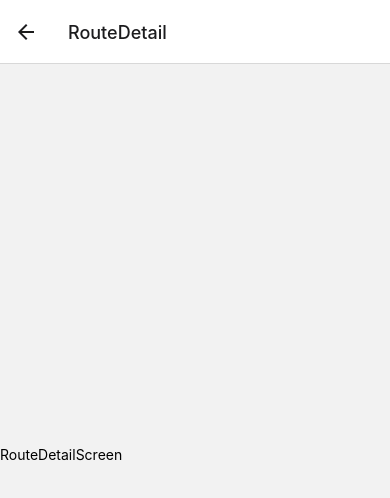
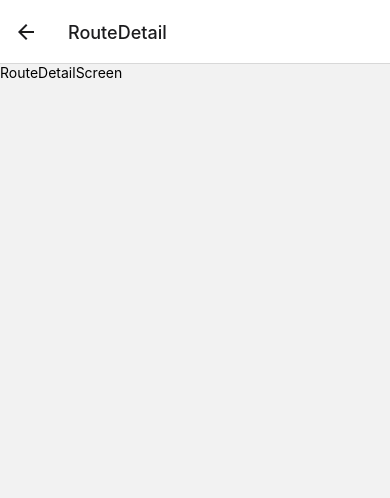
Before and after one commit to ZoeFoo/MoblieApp, a React Native app in the folder AwesomeProject/: screen /RouteDetail in a window 390 px wide. Shown: the top 498 px of the page. Built offline with nearby package versions, Linux system fonts and the light colour scheme; what native-base would draw is missing.

Commit message:
finished add refreshControl

```diff
--- a/AwesomeProject/screens/BusStopScreen.jsx
+++ b/AwesomeProject/screens/BusStopScreen.jsx
@@ -1,16 +1,29 @@
 import React from "react";
-import { StyleSheet, View, Text, ScrollView } from 'react-native';
+import { StyleSheet, View, ScrollView, RefreshControl } from 'react-native';
+import { SafeAreaView } from "react-native-safe-area-context";
 
 import BusToStopETAItem from '../components/bus/BusToStopETAItem';
 
 export default function BusStopScreen({ navigation, route }) {
     //console.log({ route })
+    const [refreshing, setRefreshing] = React.useState(false);
     const stopName = (route.params ?? {})['stopName'];
     const busStop = (route.params ?? {})['busStop'];
     navigation.setOptions({ title: `${stopName}` });
 
+    const onRefresh = React.useCallback(() => {
+        setRefreshing(true);
+        setTimeout(() => {
+            setRefreshing(false);
+        }, 1000);
+    }, []);
+
+
     return (
-        <ScrollView style={styles.container}>
+        <SafeAreaView style={styles.container}>
+            <ScrollView refreshControl={
+                <RefreshControl refreshing={refreshing} onRefresh={onRefresh} />
+            }>
                 <View style={styles.itemContainer}>
                     <BusToStopETAItem
                         navigation={navigation}
@@ -19,6 +32,7 @@ export default function BusStopScreen({ navigation, route }) {
                     />
                 </View>
             </ScrollView>
+        </SafeAreaView>
     );
 };
 
--- a/AwesomeProject/screens/RouteDetailScreen.jsx
+++ b/AwesomeProject/screens/RouteDetailScreen.jsx
@@ -1,11 +1,23 @@
 import React from "react";
-import { StyleSheet, View, Text } from 'react-native';
+import { StyleSheet, View, Text, ScrollView, RefreshControl } from 'react-native';
 import { SafeAreaView } from "react-native-safe-area-context";
 
 export default function RouteDetailScreen({ navigation }) {
+    const [refreshing, setRefreshing] = React.useState(false);
+
+    const onRefresh = React.useCallback(() => {
+        setRefreshing(true);
+        setTimeout(() => {
+            setRefreshing(false);
+        }, 1000);
+    }, []);
     return (
         <SafeAreaView style={styles.container}>
-            <Text>RouteDetailScreen</Text>
+            <ScrollView refreshControl={
+                <RefreshControl refreshing={refreshing} onRefresh={onRefresh} />
+            }>
+                <Text>RouteDetailScreen</Text>
+            </ScrollView>
         </SafeAreaView>
     )
 };
```
Lines whose indentation alone changed are shown as unchanged.
